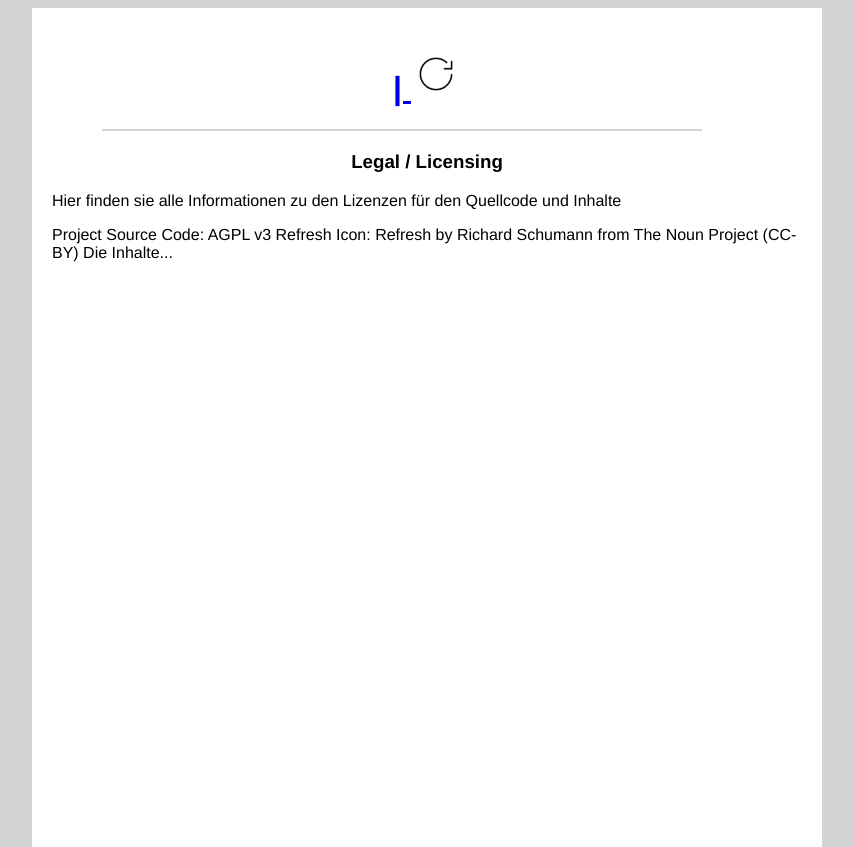
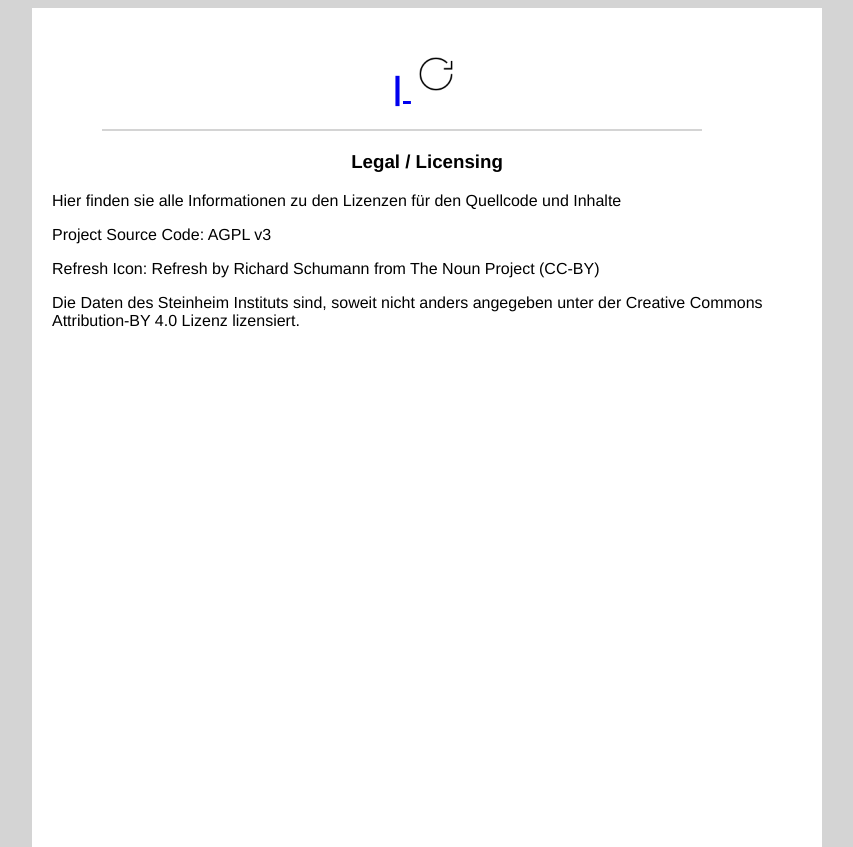
Before and after one commit to step21/poerelief, a Flask app: template poerelief/templates/cc.html in a window 1280 px wide. Shown: the top 847 px of the page, without its empty margins (213-1066 px from the left). Run offline with Flask 2, Linux system fonts and the light colour scheme; the template is opened without the code that fills it, so the values that code supplies are empty; some libraries are stand-ins or nearby versions; some web fonts are replaced.

Commit message:
some improvement of license page

```diff
--- a/poerelief/templates/cc.html
+++ b/poerelief/templates/cc.html
@@ -12,10 +12,10 @@
 
 <p class="">Hier finden sie alle Informationen zu den Lizenzen für den Quellcode und Inhalte</p>
 
-Project Source Code: AGPL v3
-Refresh Icon:    Refresh by Richard Schumann from The Noun Project (CC-BY)
+<p>Project Source Code: AGPL v3</p>
+<p>Refresh Icon: Refresh by Richard Schumann from The Noun Project (CC-BY)</p>
 
-Die Inhalte...
+<p>Die Daten des Steinheim Instituts sind, soweit nicht anders angegeben unter der <ref target="http://creativecommons.org/licenses/by/4.0/">Creative Commons Attribution-BY 4.0</ref> Lizenz lizensiert.</p>
 
 </div>
 </div>
```
